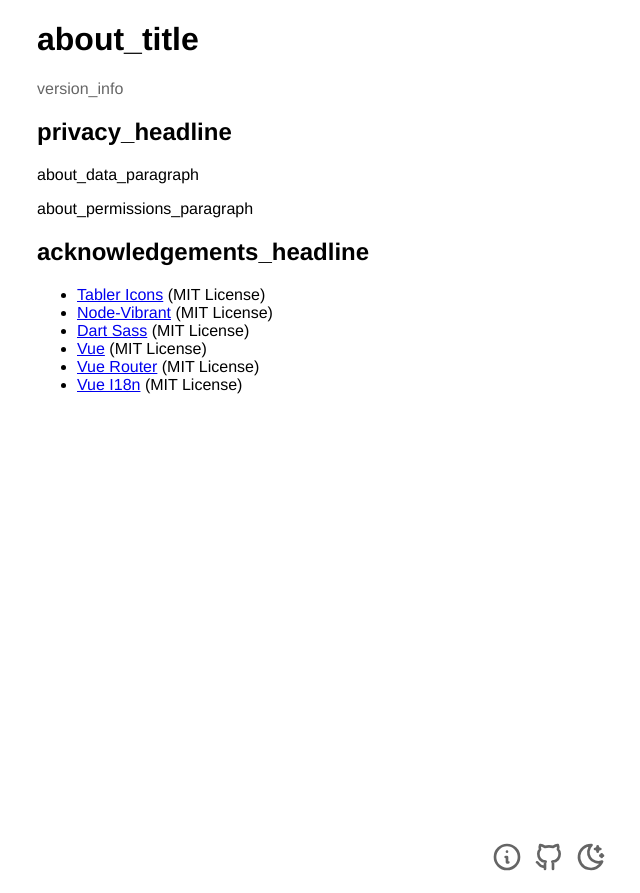
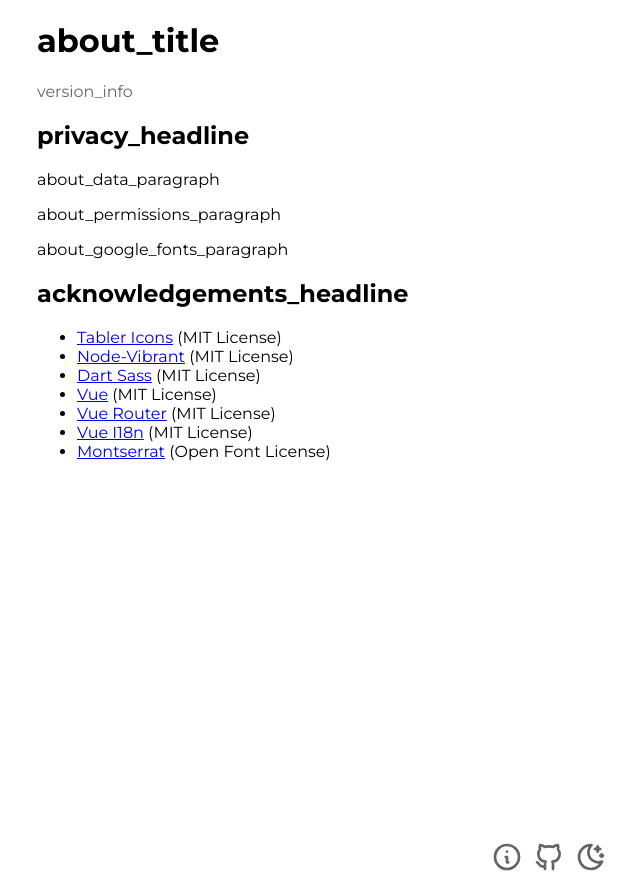
Before and after one commit to johann-vu/music-spotlight, a Vue app: page /about in a window 1280 px wide. Shown: the whole page, without its empty margins (91-731 px from the left). Built offline with nearby package versions, Linux system fonts and the light colour scheme.

Commit message:
Using Montserrat from Google Fonts

```diff
--- a/src/App.vue
+++ b/src/App.vue
@@ -18,11 +18,7 @@ export default {
 
 <style lang="scss">
 @import "@/styles/base.scss";
-#app {
-  font-family: Avenir, Helvetica, Arial, sans-serif;
-  -webkit-font-smoothing: antialiased;
-  -moz-osx-font-smoothing: grayscale;
-}
+
 body {
   margin: 0;
   padding: 0 10%;
--- a/src/locales/de.json
+++ b/src/locales/de.json
@@ -1,5 +1,6 @@
 {
   "about_data_paragraph": "Diese Anwendung speichert keine Ihrer Daten auf einem Server. Alles wird auf Ihrem eigenen Gerät verarbeitet.",
+  "about_google_fonts_paragraph": "Schriftarten werden von Google Fonts bezogen. Dabei erhebt Google Daten über die Verwendung von Schriftarten. ",
   "about_permissions_paragraph": "Wenn Sie die Berechtigungen widerrufen möchten, gehen Sie zu accounts.spotify.com und entfernen Sie \"Music Spotlight\" aus der Liste der Anwendungen.",
   "about_title": "Über \"Your Music Spotlight\"",
   "acknowledgements_headline": "Danksagungen",
--- a/src/locales/en.json
+++ b/src/locales/en.json
@@ -1,5 +1,6 @@
 {
   "about_data_paragraph": "This application does not save any of your data to a server. Everything is processed on your own device.",
+  "about_google_fonts_paragraph": "Fonts are pulled from Google Fonts. In the process, Google collects data about the use of fonts. ",
   "about_permissions_paragraph": "If you want to revoke the permissions, go to accounts.spotify.com and remove \"Music Spotlight\" from the list of apps.",
   "about_title": "About \"Your Music Spotlight\"",
   "acknowledgements_headline": "Acknowledgements",
--- a/src/styles/base.scss
+++ b/src/styles/base.scss
@@ -1,3 +1,4 @@
+@import "./fonts.scss";
 @import "./variables.scss";
 
 body {
--- /dev/null
+++ b/src/styles/fonts.scss
@@ -0,0 +1,5 @@
+@import url('https://fonts.googleapis.com/css2?family=Montserrat:wght@400;700&display=swap');
+
+body {
+    font-family: Montserrat, Helvetica, Arial, sans-serif;
+}
--- a/src/views/About.vue
+++ b/src/views/About.vue
@@ -6,6 +6,7 @@
       <h2>{{ $t("privacy_headline") }}</h2>
       <p>{{ $t("about_data_paragraph") }}</p>
       <p>{{ $t("about_permissions_paragraph") }}</p>
+      <p>{{ $t("about_google_fonts_paragraph") }}</p>
     </div>
     <div class="about-view__segement">
       <h2>{{ $t("acknowledgements_headline") }}</h2>
@@ -60,6 +61,11 @@ export default {
           url: "https://kazupon.github.io/vue-i18n",
           license: "MIT License",
         },
+        {
+          title: "Montserrat",
+          url: "https://fonts.google.com/specimen/Montserrat",
+          license: "Open Font License",
+        },
       ],
     };
   },
```
